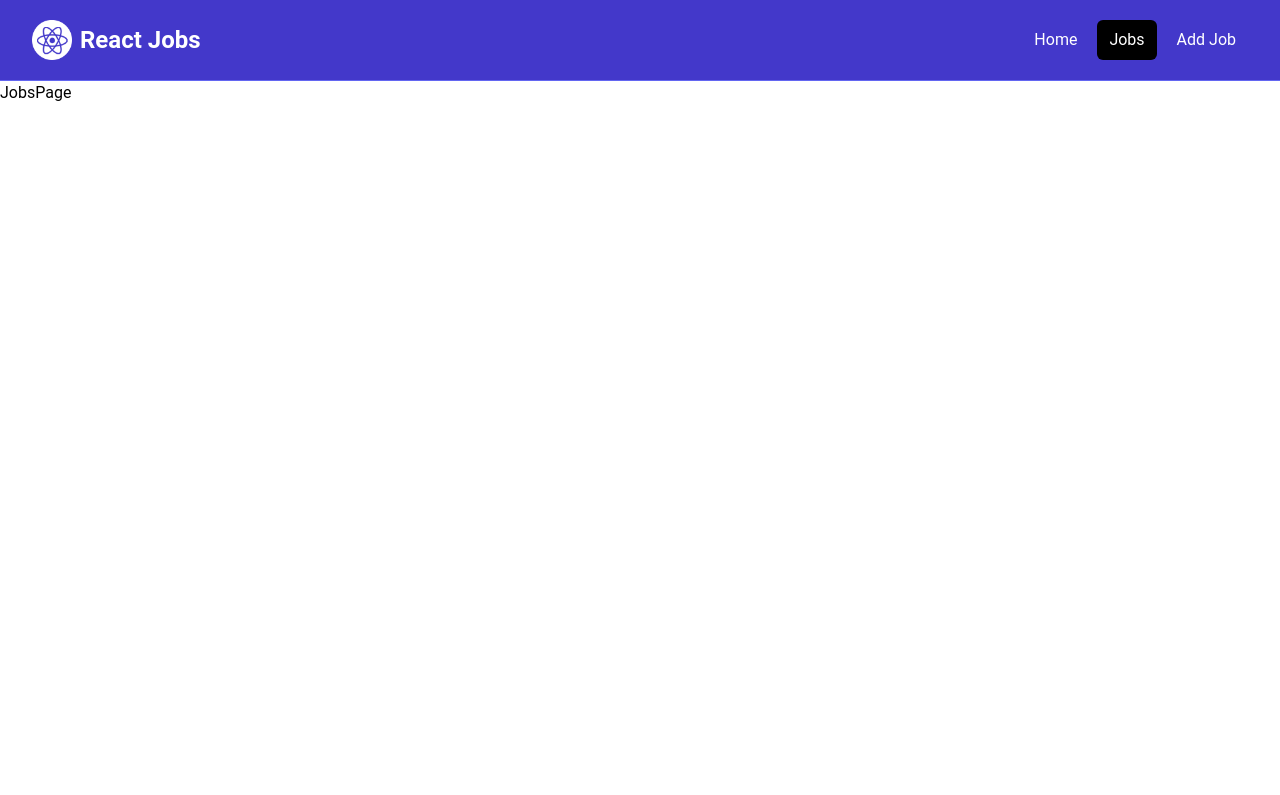
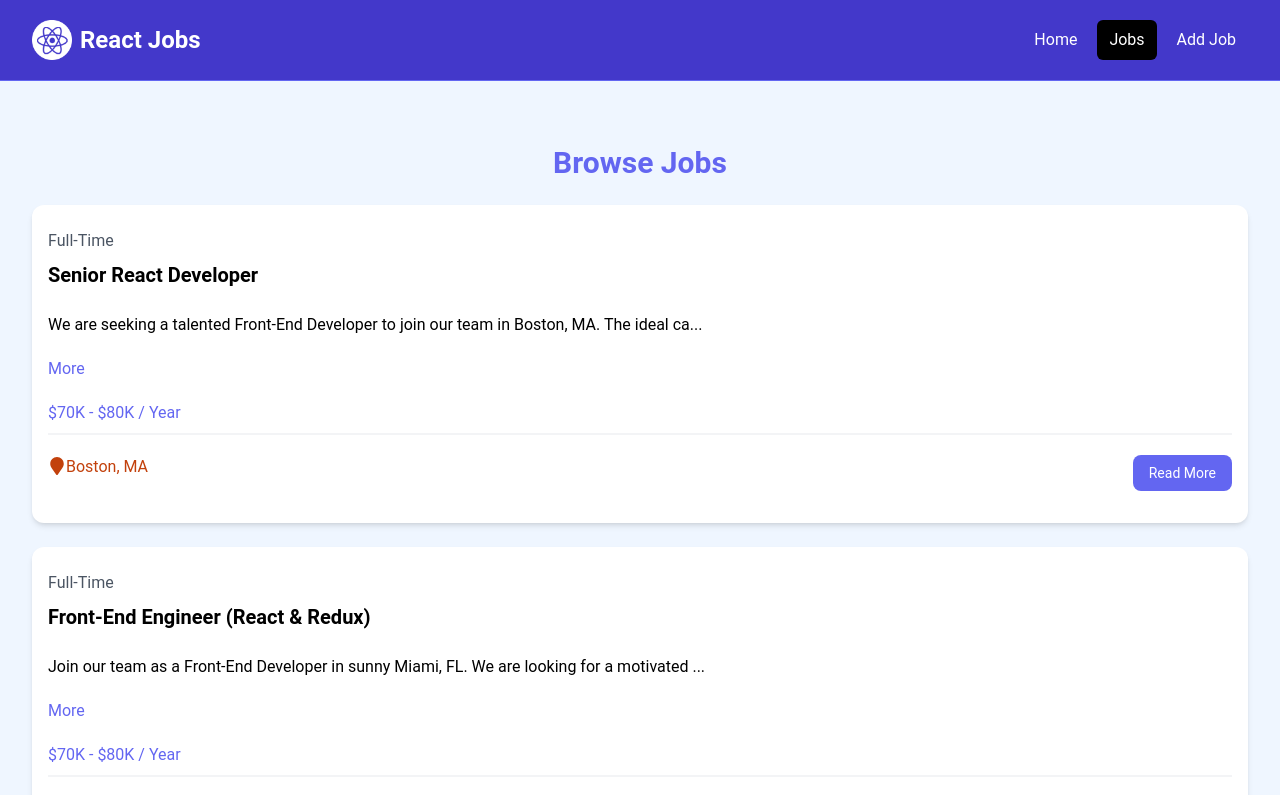
Before and after one commit to MellowMeh/react-job-listing-site, a React (Vite) app: page /jobs in a window 1280 px wide. Shown: the top 795 px of the page. Built offline with nearby package versions, Linux system fonts and the light colour scheme.

Commit message:
Add jobs page

```diff
--- a/src/components/JobListings.jsx
+++ b/src/components/JobListings.jsx
@@ -1,8 +1,9 @@
+/* eslint-disable react/prop-types */
 import jobs from "../jobs.json";
 import JobListing from "./JobListing";
 
-const JobListings = () => {
-  const recentJobs = jobs.slice(0, 3)
+const JobListings = ({ isHome = false }) => {
+  const jobListings = isHome ? jobs.slice(0, 3) : jobs;
 
   return (
     <>
@@ -10,11 +11,11 @@
       <section className="bg-blue-50 px-4 py-10">
         <div className="container-xl lg:container m-auto">
           <h2 className="text-3xl font-bold text-indigo-500 mb-6 text-center">
-            Browse Jobs
+            {isHome ? "Recent Jobs" : "Browse Jobs"}
           </h2>
           <div className="grid grid-cols-1 md:grid-cols-3 gap-6">
-            {recentJobs.map((job) => (
-              <JobListing key={job.id}  job={job} />
+            {jobListings.map((job) => (
+              <JobListing key={job.id} job={job} />
             ))}
           </div>
         </div>
--- a/src/pages/HomePage.jsx
+++ b/src/pages/HomePage.jsx
@@ -8,7 +8,7 @@
     <>
       <Hero />
       <HomeCards />
-      <JobListings />
+      <JobListings isHome="true" />
       <ViewAllJobs />
     </>
   );
--- a/src/pages/JobsPage.jsx
+++ b/src/pages/JobsPage.jsx
@@ -1,5 +1,11 @@
+import JobListings from "../components/JobListings";
+
 const JobsPage = () => {
-  return <div>JobsPage</div>;
+  return (
+    <section className="bg-blue-50 px-4 py-6">
+      <JobListings />
+    </section>
+  );
 };
 
 export default JobsPage;
```
